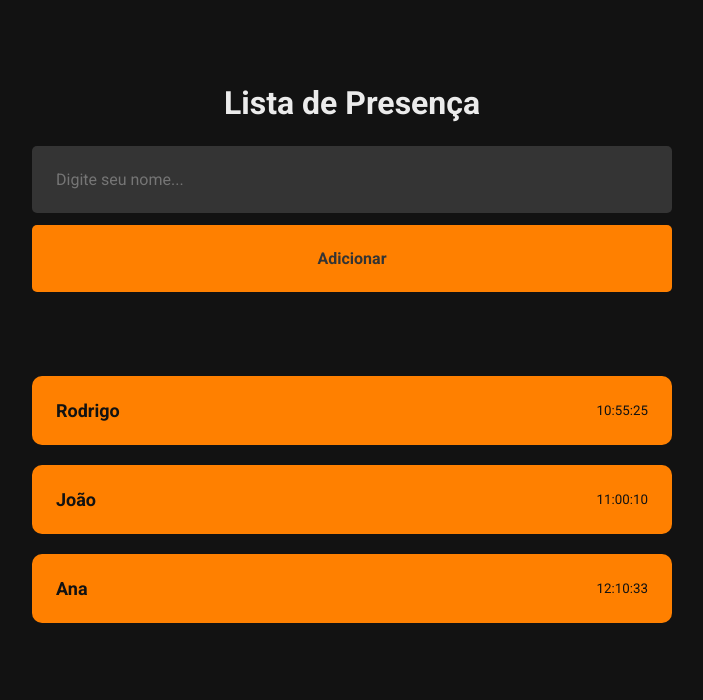
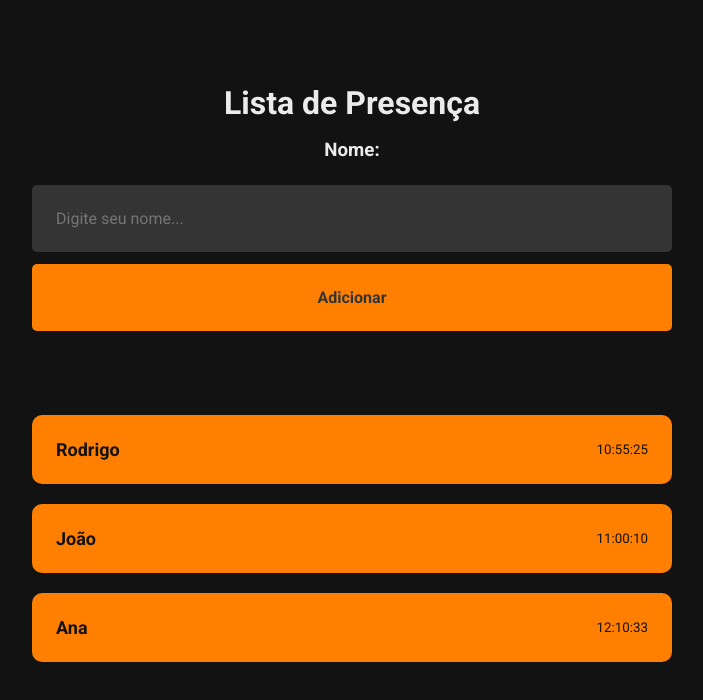
Before and after one commit to roberto-medeiros/app_lista_de_presen-a, a React (Vite) app: page / in a window 1280 px wide. Shown: the top 700 px of the page, without its empty margins (288-991 px from the left). Built offline with nearby package versions, Linux system fonts and the light colour scheme.

Commit message:
Use State

```diff
--- a/src/pages/Home/index.jsx
+++ b/src/pages/Home/index.jsx
@@ -1,14 +1,24 @@
 import './styles.css'
 import { Card } from '../../components/Card'
+import { useState } from 'react'
 
 export function Home() {
+  const [studentName, setStudentName] = useState("")
+
+
   return (
     <div className="container">
+     <h1>Lista de Presença</h1>
+     <h3>Nome: {studentName}</h3>
+     <input
+     type="text"
+     placeholder = "Digite seu nome..."
+     onChange = {(e) => setStudentName(e.target.value)}
+     />
 
-     <h1>Lista de Presença</h1>
-     <input type="text" placeholder = "Digite seu nome..." />
      <button type='text'>Adicionar</button>
 
+    {/* Importantdo componente Card */}
      <Card name="Rodrigo" time="10:55:25" />
      <Card name="João" time="11:00:10" />
      <Card name="Ana" time="12:10:33" />
--- a/src/pages/Home/styles.css
+++ b/src/pages/Home/styles.css
@@ -5,9 +5,15 @@
 }
 
 .container h1 {
-  margin: 84px 0 24px;
+  margin: 84px 0 15px;
   color: rgba(255, 255, 255, 0.918);
 }
+
+.container h3 {
+  margin: 2px 0 24px;
+  color: rgba(255, 255, 255, 0.918);
+}
+
 
 .container input {
   width: 50%;
```
